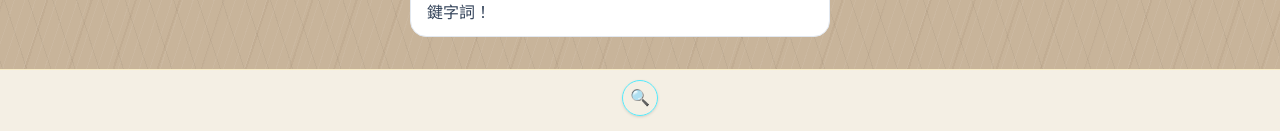
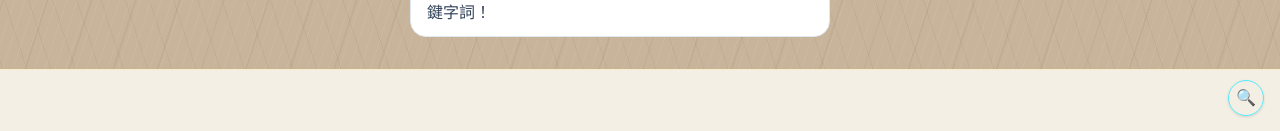
Before and after one commit to gurry0927/EDTechWeb, a Next.js app in the folder web/: page /question-detective in a window 1280 px wide. Both pictures are taken after a click on the button 640 px from the left and 285 px from the top of the page. Shown: the part 666-797 px from the top of the page. Built offline with nearby package versions, Linux system fonts and the light colour scheme.

Commit message:
style: position reasoning button left and scan button right in footer

```diff
--- a/web/src/components/question-detective/DetectivePlayer.tsx
+++ b/web/src/components/question-detective/DetectivePlayer.tsx
@@ -735,14 +735,18 @@ export function DetectivePlayer({ question, onBack }: Props) {
         </div>
       </main>
 
-      {/* Fixed bottom bar — 1 列，僅按鈕；hashtag 移至偵探筆記本/結案頁 */}
+      {/* Fixed bottom bar — 1 列，一左一右分佈 */}
       <footer className="shrink-0 border-t border-amber-200/30 dark:border-white/10" style={{ backgroundColor: 'var(--det-paper)', paddingBottom: 'max(8px, env(safe-area-inset-bottom))' }}>
-        <div className="px-4 py-2.5 flex items-center justify-center gap-3">
+        <div className="px-4 py-2.5 flex items-center justify-between gap-3">
+          <div className="flex justify-start min-w-0">
             {phase === 'clue' && foundClues.size > 0 && (allCriticalFound || clueLocked) && (
               <button onClick={enterReasoning} className="h-9 text-[10px] sm:text-[13px] px-4 rounded-full font-bold bg-cyan-600 text-white hover:bg-cyan-500 shadow-[0_0_15px_rgba(8,145,178,0.35)] transition-all active:scale-95 whitespace-nowrap flex items-center justify-center border border-cyan-400/30">
                 {allCriticalFound ? DIALOGUE.clueReady : DIALOGUE.clueForceAdvance}
               </button>
             )}
+          </div>
+
+          <div className="flex justify-end shrink-0">
             {phase === 'clue' && !clueLocked && (
               <button
                 disabled={scanOnCooldown}
@@ -760,6 +764,7 @@ export function DetectivePlayer({ question, onBack }: Props) {
             {phase === 'solution' && (
               <button onClick={onBack} className="text-xs text-slate-500 dark:text-white/50 hover:text-slate-700 dark:hover:text-white/70">回到題庫</button>
             )}
+          </div>
         </div>
       </footer>
 
```
Lines whose indentation alone changed are shown as unchanged.
